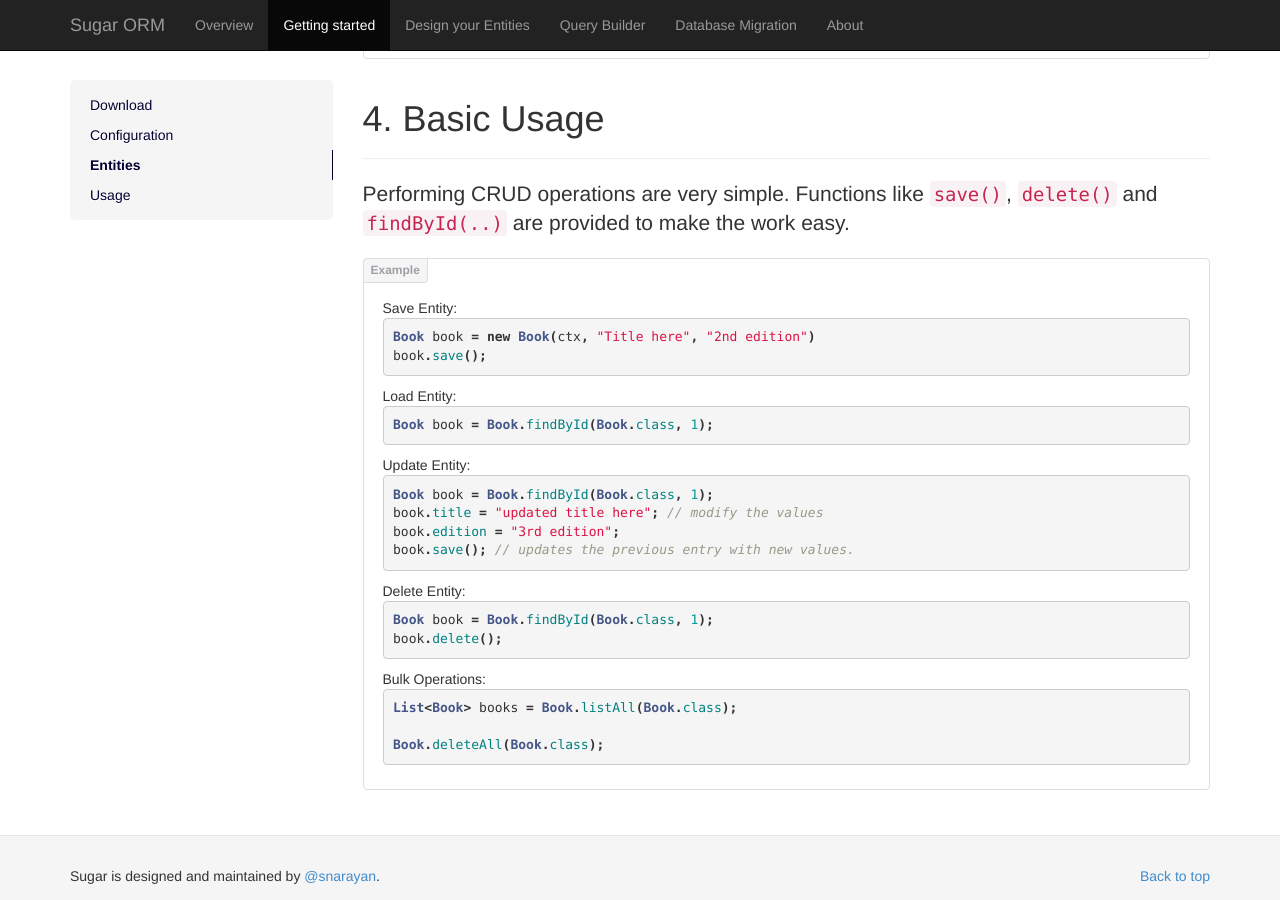
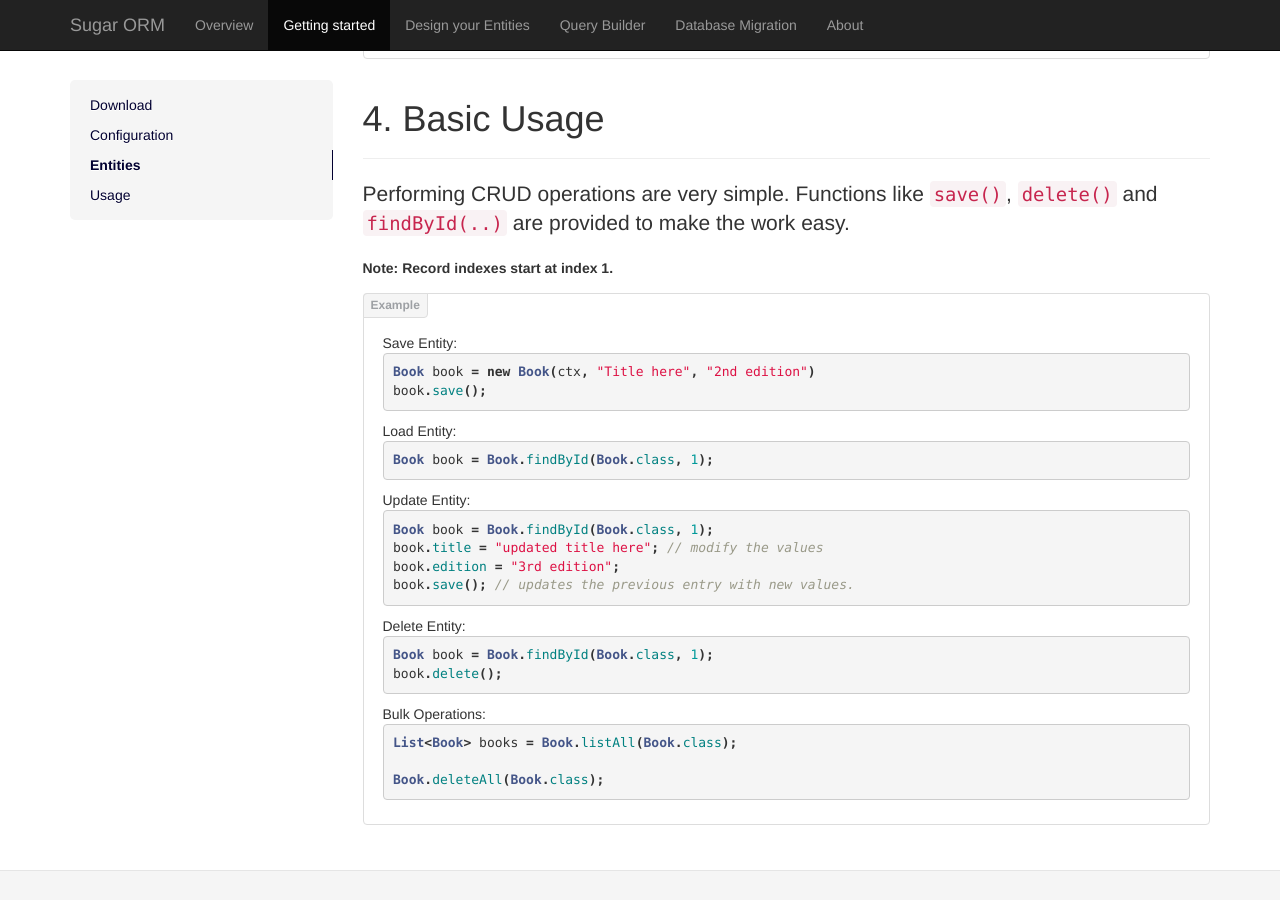
Before and after one commit to chennaione/sugar, a Jekyll site: the page built from getting-started.html, in a window 1280 px wide and 900 px high, scrolled down 1655 px. Built offline with Jekyll 4.4.1, drawn with Linux system fonts in a browser that asks for light colours; Markdown is read by kramdown in place of the engine named in the settings; comment, search, counter and statistics services are not loaded.

Commit message:
Adding note regarding record indexes
Adding note regarding record indexes starting at index 1 to the getting started page

Signed-off-by: Chris Desch <cdesch@gmail.com>

```diff
--- a/getting-started.html
+++ b/getting-started.html
@@ -128,7 +128,7 @@
           <div class="page-header">
             <h1>4. Basic Usage</h1>
           </div>
-          <p class="lead">Performing CRUD operations are very simple. Functions like <code>save()</code>, <code>delete()</code> and <code>findById(..)</code> are provided to make the work easy.</p>
+          <p class="lead">Performing CRUD operations are very simple. Functions like <code>save()</code>, <code>delete()</code> and <code>findById(..)</code> are provided to make the work easy.</p><p> <strong>Note: Record indexes start at index 1.</strong></p>
           <div class="bs-docs-example">
             Save Entity:
 
```
